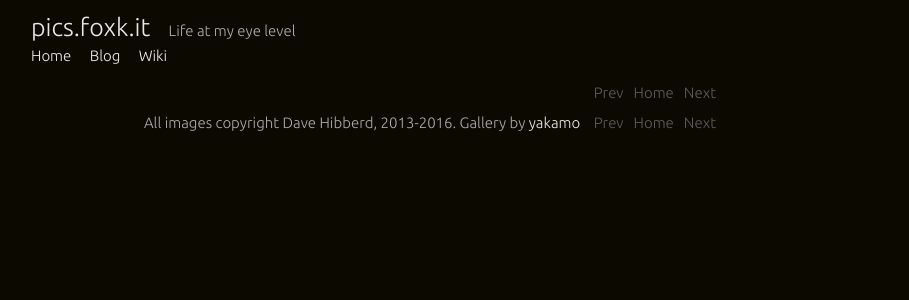
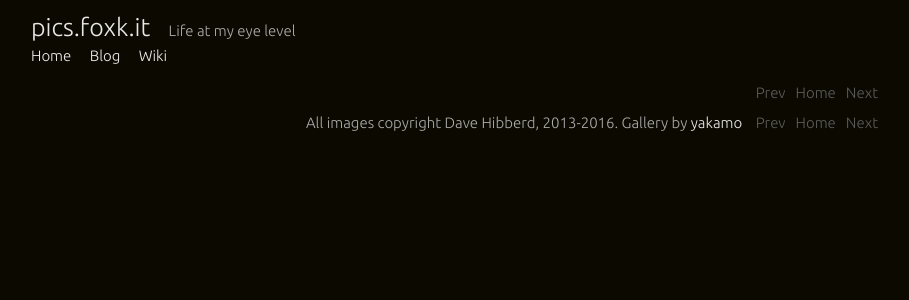
Before and after one commit to irl/simple-gallery, a PHP site: page /?index=1 in a window 1280 px wide. Shown: the top 300 px of the page, without its empty margins (274-1183 px from the left). Run offline with PHP 8.4, Linux system fonts and the light colour scheme; data that the repository does not hold is empty.

Commit message:
Added some width changes to maybe make bigger images work

```diff
--- a/style.css
+++ b/style.css
@@ -11,9 +11,9 @@ a {color: #ededed;text-decoration: none;}
 #header {width:700px;margin: 0 auto;height: 50px; padding: 15px;}
 .instamike {font-size: 25px; padding: 15px;color: #e8e8e8;}
 .subtitle {}
-#wrapper {width:700px;margin: 0 auto;}
+#wrapper {min-width:700px; max-width:80%; margin: 0 auto;}
 #content {}
-.images {text-align: right; max-width:80%; font-size: 15px; color: #696969; padding: 30px;margin-bottom: 30px; background-color:#E8E8E8;border: #f2f2f2 solid 1px;}
+.images {text-align: right; font-size: 15px; color: #696969; padding: 30px;margin-bottom: 30px; background-color:#E8E8E8;border: #f2f2f2 solid 1px;}
 .pagnation {text-align: right; margin-bottom: 5px;}
 .pages {padding-left: 10px;}
 .headlinks {padding-left: 15px;}
```
